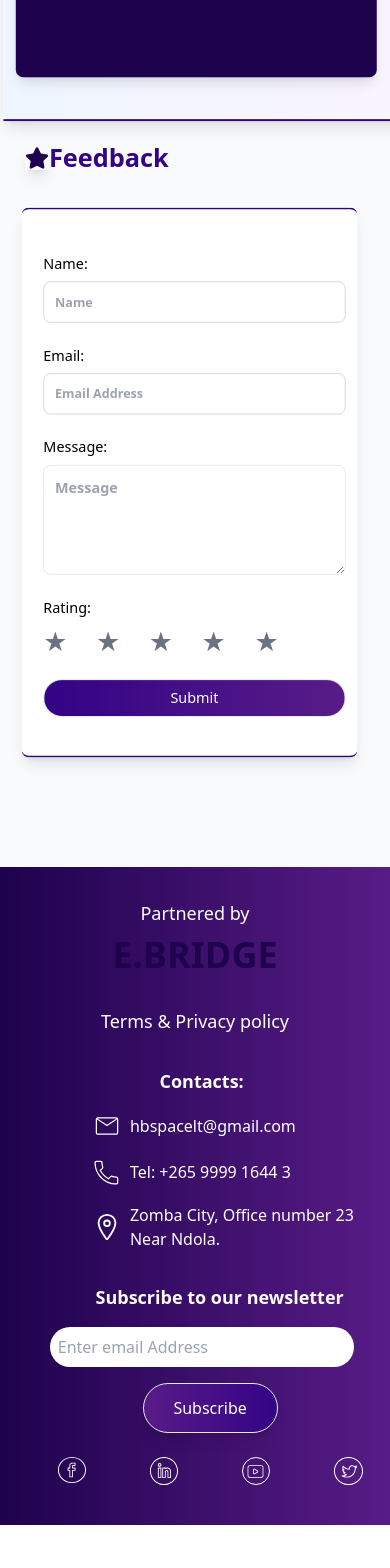
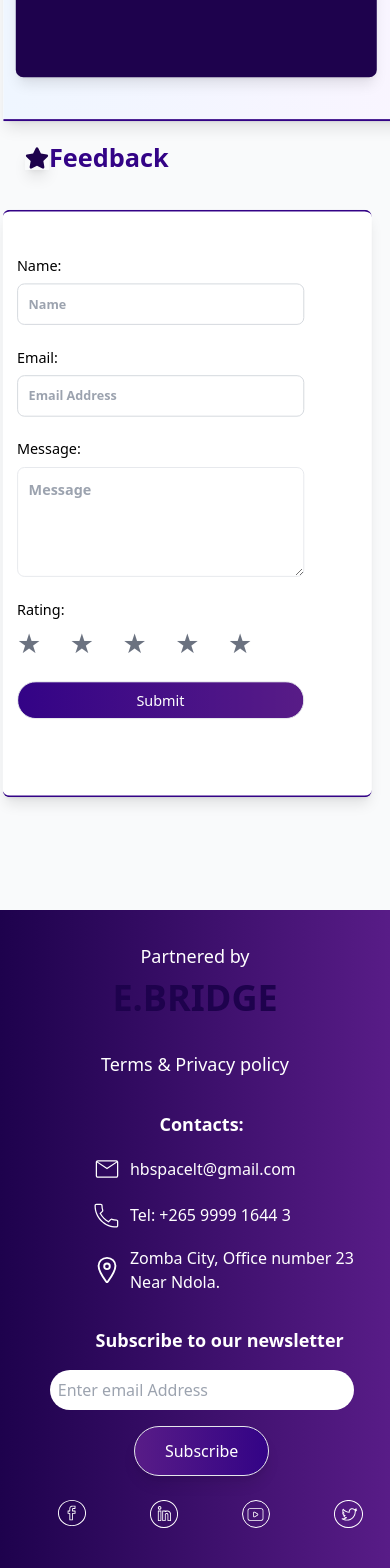
Before and after one commit to LusperNando/hb_app, a React (Vite) app: page / in a window 390 px wide. Shown: the part 2191-3759 px from the top of the page. Before the commit the page ends 3716 px from the top, so only its background shows below. Built offline with nearby package versions, Linux system fonts and the light colour scheme.

Commit message:
fixed some staff

```diff
--- a/src/events.jsx
+++ b/src/events.jsx
@@ -38,7 +38,7 @@ const Events = () => {
 
       <div className="ml-4 sm:ml-[37vh]">
         <div className="flex flex-row mt-12">
-          <FaStar className="text-2xl shadow-lg text-[#1E024D] mt-2 md:mt-2" />
+          <FaStar className="text-2xl shadow-lg text-[#1E024D] mt-2 md:mt-2 md:inline hidden" />
           <p className="font-Poppins text-[3.5vh] font-bold ms-1 text-[#330386]">Our Events</p>
         </div>
         <div className="flex flex-col mt-8 ml-3">
--- a/src/feedback.jsx
+++ b/src/feedback.jsx
@@ -46,8 +46,8 @@ const Feedback = () => {
   };
 
   return (
-    <form onSubmit={handleSubmit} className=" md:ml-[6vh] border-t-2 border-b-2 border-[#330386] rounded-lg shadow-lg md:mr-[16vh] mx-6 md:mx-0 bg-white">
-      <div className="md:flex md:justify-start flex justify-start rounded-lg md:w-[145vh] w-full mr-16 md:mr-0 ml-2 md:ml-12 md:h-[80vh] h-[70vh] md:mt-8 mt-4">
+    <form onSubmit={handleSubmit} className=" md:ml-[6vh] border-t-2 border-b-2 border-[#330386] rounded-lg shadow-lg md:mr-[16vh] mx-2 md:mx-0 bg-white">
+      <div className="md:flex md:justify-start flex justify-start rounded-lg md:w-[145vh] w-[42vh] mr-14 md:mr-0 md:ml-12 md:h-[80vh] h-[75vh] md:mt-8 mt-4">
         <div className="mt-8 flex flex-col items-start w-full">
 
           <label className="block md:ml-2 mb-2 font-Poppins text-base md:text-lg font-regular ml-4">
--- a/src/footer.jsx
+++ b/src/footer.jsx
@@ -54,12 +54,14 @@ const Footer = () => {
                 placeholder="Enter email Address"
                 className="p-2 w-full md:w-64 text-md text-gray-800 font-medium rounded-full md:rounded-l md:rounded-r-none focus:outline-none"
               />
+              <div>
               <button
                 type="submit"
-                className="bg-gradient-to-r from-purple-900 to-[#330386] border w-[16vh] ml-[11vh] md:ml-0 text-white p-3 rounded-full shadow-lg md:rounded-l-none md:rounded-r hover:from-[#330386] hover:to-purple-900 transition-all duration-300"
+                className="bg-gradient-to-r from-purple-900 to-[#330386] border w-[16vh] ml-[10vh] md:ml-0 text-white p-3 rounded-full shadow-lg md:rounded-l-none md:rounded-r hover:from-[#330386] hover:to-purple-900 transition-all duration-300"
               >
                 Subscribe
               </button>
+              </div>
             </div>
             <div className="flex md:space-x-4 ml-[-4vh] space-x-12 mt-4 md:ml-[-1vh]">
               <a
--- a/src/projects.jsx
+++ b/src/projects.jsx
@@ -43,7 +43,7 @@ const Projects = () => {
 
       <div className="flex justify-start md:ml-[18vh] sm:ml-[37vh]">
         <div className="flex flex-row mt-4 md:mt-7 mb-4 md:mb-0">
-          <FaStar className="relative text-2xl shadow-lg text-[#1E024D] mt-3 md:mt-2" />
+          <FaStar className="relative text-2xl shadow-lg text-[#1E024D] mt-3 md:mt-2 md:inline hidden" />
           <p className="font-Poppins text-[3.5vh] font-bold text-[#330386]">Our Projects</p>
         </div>
       </div>
--- a/src/register.jsx
+++ b/src/register.jsx
@@ -105,7 +105,7 @@ const Account = () => {
 
           <div className=" p-4 text-center ">
             <div className="flex justify-start items-center ml-1">
-              <FaStar className="text-2xl text-[#1E024D] shadow-lg"/>
+              <FaStar className="text-2xl text-[#1E024D] shadow-lg md:inline hidden"/>
               <p className="font-Poppins font-bold ms-1 text-xl sm:text-2xl text-[#330386] ">
                 REGISTER
               </p>
--- a/src/signin.jsx
+++ b/src/signin.jsx
@@ -68,7 +68,7 @@ const SignIn = () => {
         <div className="border-t-2 border-b-2 border-[#1E024D]  w-full max-w-[90%] sm:max-w-[35%] md:max-w-[40%] lg:max-w-[40%] shadow-xl rounded-lg bg-white">
           <div className="p-4 text-center ">
             <div className="flex justify-start items-center ml-1">
-              <FaStar className="text-2xl shadow-lg text-[#1E024D]" />
+              <FaStar className="text-2xl shadow-lg text-[#1E024D] md:inline hidden" />
               <p className="font-Poppins font-bold text-xl sm:text-2xl text-[#330386]  ms-1">
                 SIGN IN
               </p>
```
